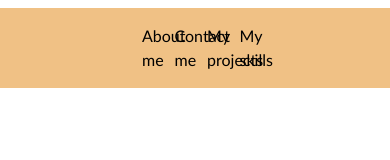
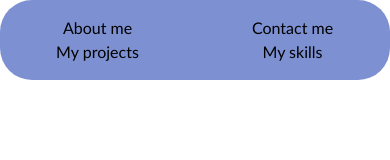
Before and after one commit to arvanittelaku/arvanittelaku, a plain HTML site: page index.html in a window 390 px wide. Drawn offline with nearby package versions, Linux system fonts and the light colour scheme.

Commit message:
Responsive nav done!

```diff
--- a/index.html
+++ b/index.html
@@ -21,28 +21,32 @@
       a:active {
         text-decoration: underline;
       }
-        .container{
-            background-color: rgb(240, 193, 133);
+      .container {
+        background-color: rgb(125, 145, 210);
+        align-content: center;
       }
       body {
-            font-family:'Trebuchet MS', 'Lucida Sans Unicode', 'Lucida Grande', 'Lucida Sans', Arial, sans-serif;
+        font-family: "Trebuchet MS", "Lucida Sans Unicode", "Lucida Grande",
+          "Lucida Sans", Arial, sans-serif;
+      }
+
+      .banner-img {
+        width: 80%;
+        height: 300px;
+        border-radius: 10px;
+        margin-left: 10%;
       }
     </style>
   </head>
   <body>
-    <nav class="container d-flex flex-column mt-2 ">
+    <nav class="container d-flex flex-column mt-0 rounded-5">
       <ul class="row list-unstyled d-flex justify-content-center mt-3">
-      <li class="col-1"><a href="">About me</li></a>
-      <li class="col-1"><a href="">Contact me</li></a>
-      <li class="col-1"><a href="">My projects</li></a>
-      <li class="col-1"><a href="">My skills</li></a>
+        <li class="col-6 col-md-2 text-center"><a href="">About me</a></li>
+        <li class="col-6 col-md-2 text-center"><a href="">Contact me</a></li>
+        <li class="col-6 col-md-2 text-center"><a href="">My projects</a></li>
+        <li class="col-6 col-md-2 text-center"><a href="">My skills</a></li>
       </ul>
     </nav>
-
-     <img src="" alt="" class="rounded-circle">
-
-
-
 
 
 
```
Also changed, not shown: photos/banner-img.jfif (added). Lines whose indentation alone changed are shown as unchanged.
